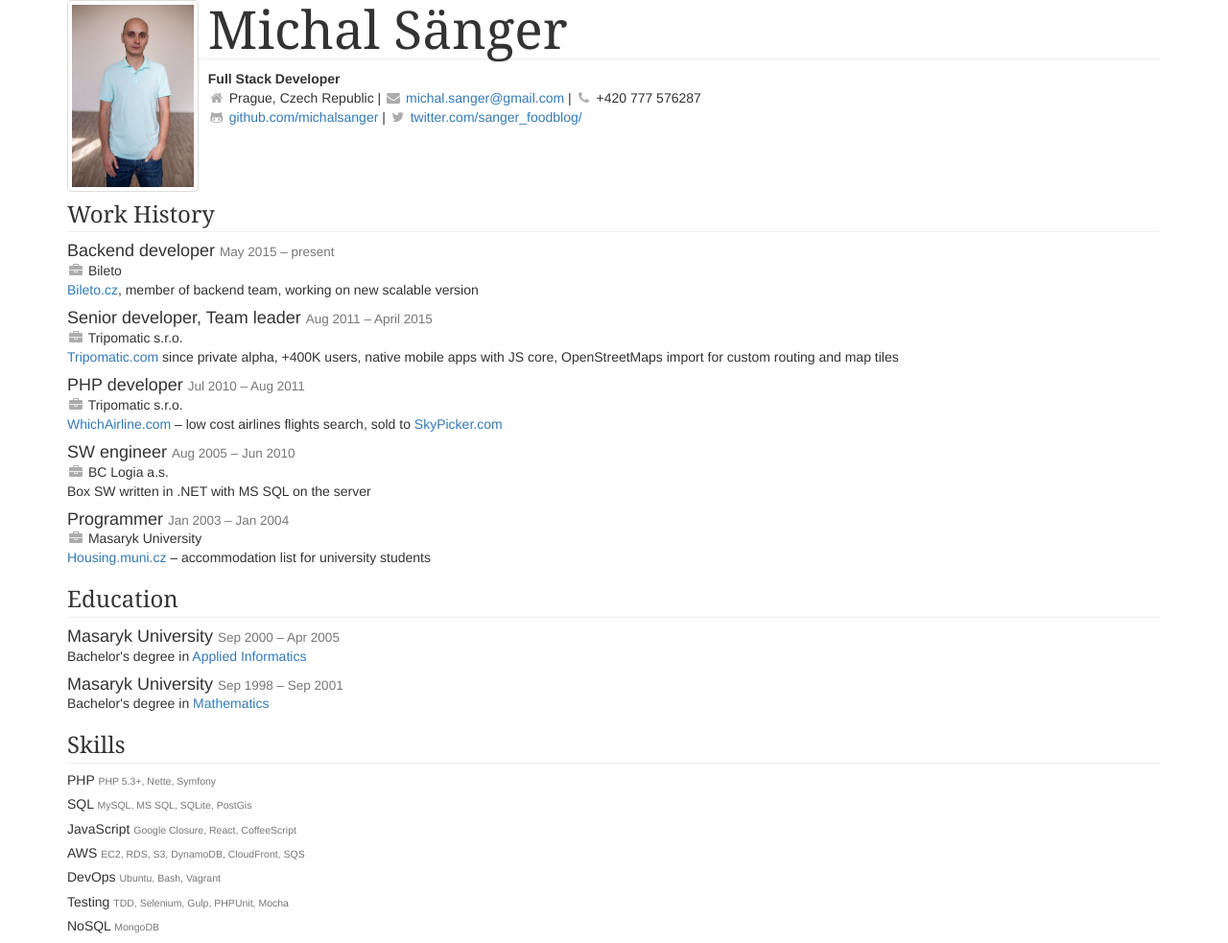
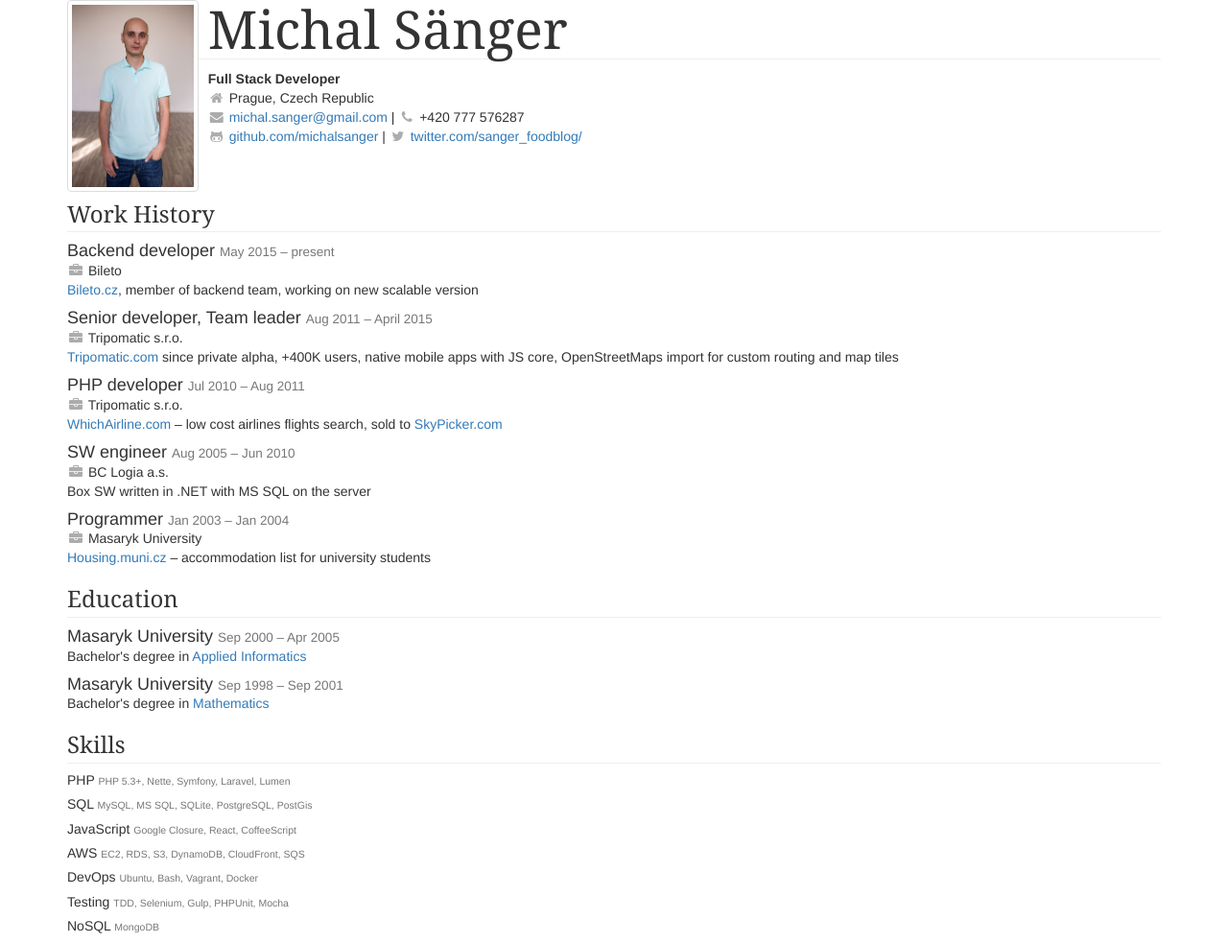
Before and after one commit to michalsanger/CV, a plain HTML site: page index.html in a window 1280 px wide. Shown: the whole page at 96% size. Drawn offline with nearby package versions, Linux system fonts and the light colour scheme.

Commit message:
New skills

```diff
--- a/index.html
+++ b/index.html
@@ -58,7 +58,9 @@
         <h1>Michal Sänger</h1>
         <div><strong>Full Stack Developer</strong></div>
         <div>
-          <i class="fa fa-home fa-fw"></i> Prague, Czech Republic |
+          <i class="fa fa-home fa-fw"></i> Prague, Czech Republic
+        </div>
+        <div>
           <i class="fa fa-envelope fa-fw"></i> <a href="mailto:michal.sanger@gmail.com">michal.sanger@gmail.com</a> |
           <i class="fa fa-phone fa-fw"></i> +420 777 576287
         </div>
@@ -111,15 +113,15 @@
       </ul>
 
       <h2 class="h3">Skills</h2>
-      <h3 class="h5">PHP <small>PHP 5.3+, Nette, Symfony</small></h3>
+      <h3 class="h5">PHP <small>PHP 5.3+, Nette, Symfony, Laravel, Lumen</small></h3>
 
-      <h3 class="h5">SQL <small>MySQL, MS SQL, SQLite, PostGis</small></h3>
+      <h3 class="h5">SQL <small>MySQL, MS SQL, SQLite, PostgreSQL, PostGis</small></h3>
 
       <h3 class="h5">JavaScript <small>Google Closure, React, CoffeeScript</small></h3>
 
       <h3 class="h5">AWS <small>EC2, RDS, S3, DynamoDB, CloudFront, SQS</small></h3>
 
-      <h3 class="h5">DevOps <small>Ubuntu, Bash, Vagrant</small></h3>
+      <h3 class="h5">DevOps <small>Ubuntu, Bash, Vagrant, Docker</small></h3>
 
       <h3 class="h5">Testing <small>TDD, Selenium, Gulp, PHPUnit, Mocha</small></h3>
 
```
